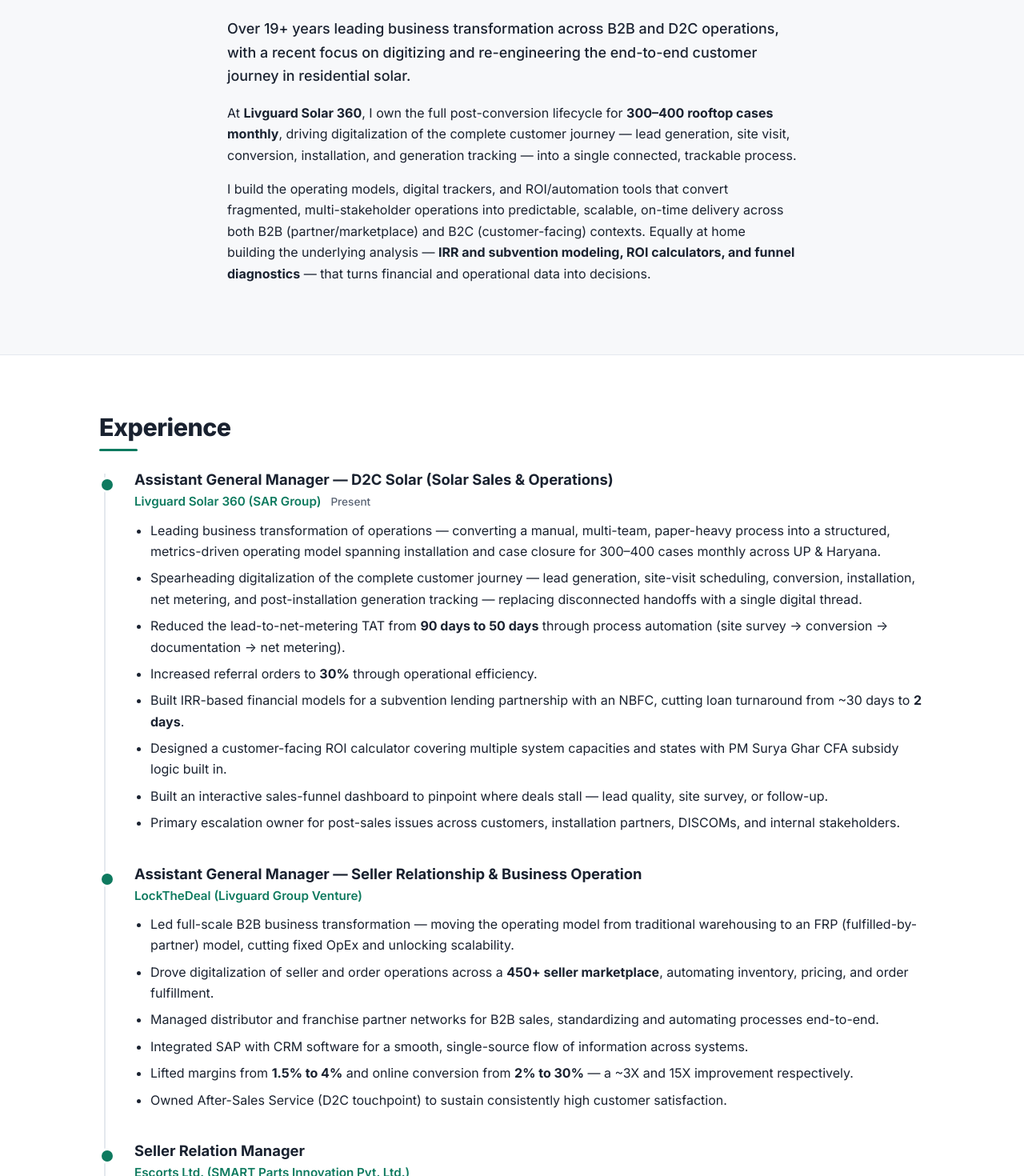
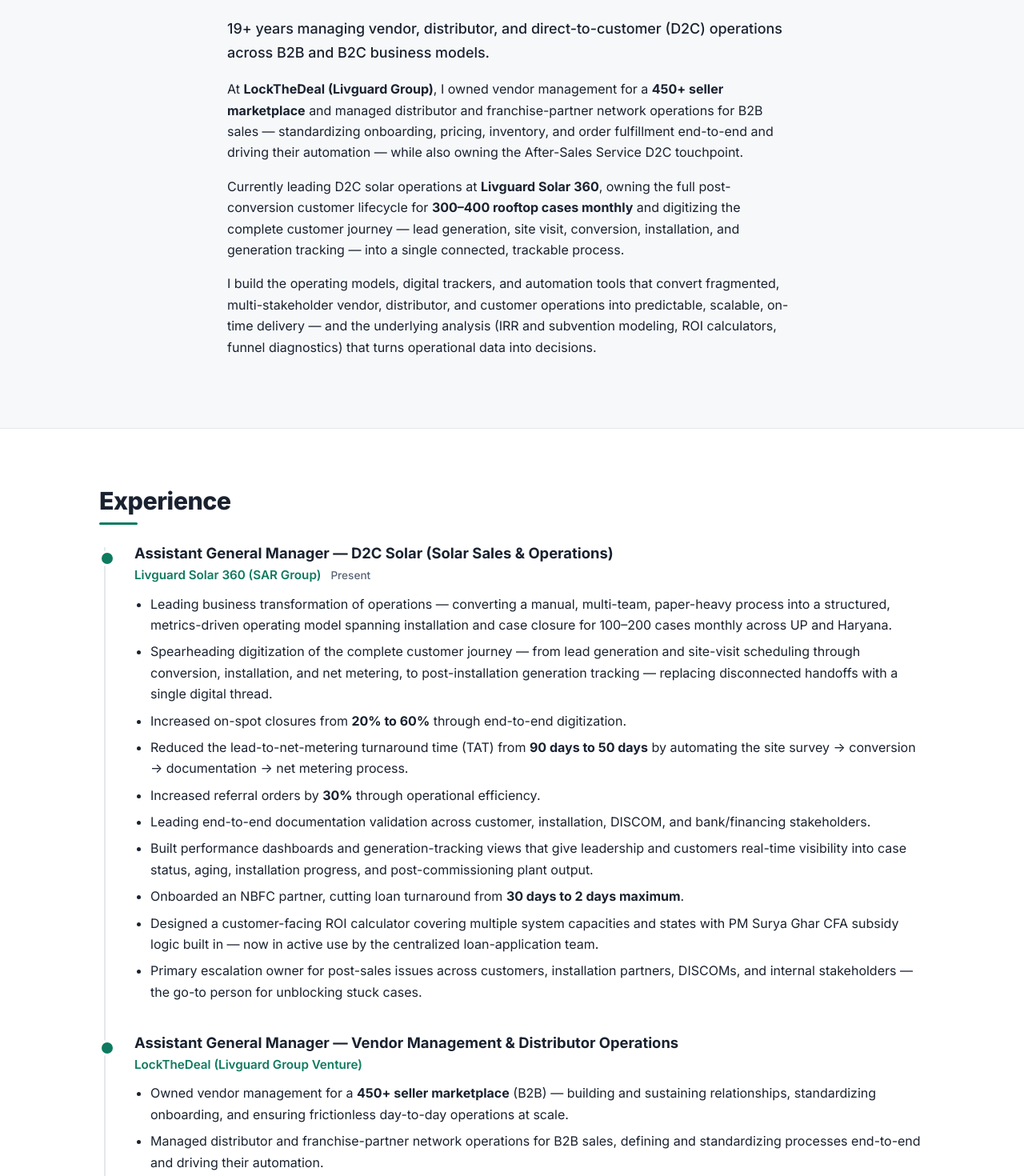
Before and after one commit to shefalimakkar/shefalimakkar.github.io, a plain HTML site: page index.html in a window 1280 px wide. Shown: the part 622-2092 px from the top of the page at 80% size. Drawn offline with Linux system fonts and the light colour scheme.

Commit message:
Refine portfolio: professional copy edit

```diff
--- a/index.html
+++ b/index.html
@@ -3,8 +3,8 @@
 <head>
   <meta charset="UTF-8" />
   <meta name="viewport" content="width=device-width, initial-scale=1.0" />
-  <title>Shefali Makkar — Business Transformation Leader</title>
-  <meta name="description" content="Shefali Makkar — Business Transformation Leader. Financial & ROI modeling, solar & renewable energy, process re-engineering, CRM & automation." />
+  <title>Shefali Makkar — Vendor & Distributor Operations Leader</title>
+  <meta name="description" content="Shefali Makkar — Vendor Management, Distributor Operations, D2C Business Operations, Business Transformation, CRM & Automation." />
   <link rel="preconnect" href="https://fonts.googleapis.com" />
   <link rel="preconnect" href="https://fonts.gstatic.com" crossorigin />
   <link href="https://fonts.googleapis.com/css2?family=Inter:wght@400;500;600;700;800&family=Merriweather:wght@400;700&display=swap" rel="stylesheet" />
@@ -28,9 +28,9 @@
   <main>
     <section id="top" class="hero">
       <div class="container">
-        <p class="hero-eyebrow">Residential Solar · B2B & D2C · 19+ Years</p>
+        <p class="hero-eyebrow">Vendor &amp; Distributor Operations · D2C · 19+ Years</p>
         <h1>Shefali Makkar</h1>
-        <p class="hero-subtitle">Business Transformation Leader · Financial & ROI Modeling · Solar & Renewable Energy · Process Re-engineering · CRM & Automation</p>
+        <p class="hero-subtitle">Vendor Management · Distributor Operations · D2C Business Operations · Business Transformation · CRM &amp; Automation</p>
         <div class="hero-actions">
           <a class="btn btn-primary" href="#contact">Get in touch</a>
           <a class="btn btn-ghost" href="#experience">View experience</a>
@@ -41,9 +41,10 @@
     <section id="about" class="section">
       <div class="container narrow">
         <h2 class="section-title">Summary</h2>
-        <p class="lead">Over 19+ years leading business transformation across B2B and D2C operations, with a recent focus on digitizing and re-engineering the end-to-end customer journey in residential solar.</p>
-        <p>At <strong>Livguard Solar 360</strong>, I own the full post-conversion lifecycle for <strong>300–400 rooftop cases monthly</strong>, driving digitalization of the complete customer journey — lead generation, site visit, conversion, installation, and generation tracking — into a single connected, trackable process.</p>
-        <p>I build the operating models, digital trackers, and ROI/automation tools that convert fragmented, multi-stakeholder operations into predictable, scalable, on-time delivery across both B2B (partner/marketplace) and B2C (customer-facing) contexts. Equally at home building the underlying analysis — <strong>IRR and subvention modeling, ROI calculators, and funnel diagnostics</strong> — that turns financial and operational data into decisions.</p>
+        <p class="lead">19+ years managing vendor, distributor, and direct-to-customer (D2C) operations across B2B and B2C business models.</p>
+        <p>At <strong>LockTheDeal (Livguard Group)</strong>, I owned vendor management for a <strong>450+ seller marketplace</strong> and managed distributor and franchise-partner network operations for B2B sales — standardizing onboarding, pricing, inventory, and order fulfillment end-to-end and driving their automation — while also owning the After-Sales Service D2C touchpoint.</p>
+        <p>Currently leading D2C solar operations at <strong>Livguard Solar 360</strong>, owning the full post-conversion customer lifecycle for <strong>300–400 rooftop cases monthly</strong> and digitizing the complete customer journey — lead generation, site visit, conversion, installation, and generation tracking — into a single connected, trackable process.</p>
+        <p>I build the operating models, digital trackers, and automation tools that convert fragmented, multi-stakeholder vendor, distributor, and customer operations into predictable, scalable, on-time delivery — and the underlying analysis (IRR and subvention modeling, ROI calculators, funnel diagnostics) that turns operational data into decisions.</p>
       </div>
     </section>
 
@@ -55,38 +56,42 @@
 
           <article class="job">
             <div class="job-head">
-              <h3>Assistant General Manager — D2C Solar (Solar Sales & Operations)</h3>
+              <h3>Assistant General Manager — D2C Solar (Solar Sales &amp; Operations)</h3>
               <div class="job-meta">
                 <span class="company">Livguard Solar 360 (SAR Group)</span>
                 <span class="period">Present</span>
               </div>
             </div>
             <ul class="job-points">
-              <li>Leading business transformation of operations — converting a manual, multi-team, paper-heavy process into a structured, metrics-driven operating model spanning installation and case closure for 300–400 cases monthly across UP & Haryana.</li>
-              <li>Spearheading digitalization of the complete customer journey — lead generation, site-visit scheduling, conversion, installation, net metering, and post-installation generation tracking — replacing disconnected handoffs with a single digital thread.</li>
-              <li>Reduced the lead-to-net-metering TAT from <strong>90 days to 50 days</strong> through process automation (site survey → conversion → documentation → net metering).</li>
-              <li>Increased referral orders to <strong>30%</strong> through operational efficiency.</li>
-              <li>Built IRR-based financial models for a subvention lending partnership with an NBFC, cutting loan turnaround from ~30 days to <strong>2 days</strong>.</li>
-              <li>Designed a customer-facing ROI calculator covering multiple system capacities and states with PM Surya Ghar CFA subsidy logic built in.</li>
-              <li>Built an interactive sales-funnel dashboard to pinpoint where deals stall — lead quality, site survey, or follow-up.</li>
-              <li>Primary escalation owner for post-sales issues across customers, installation partners, DISCOMs, and internal stakeholders.</li>
+              <li>Leading business transformation of operations — converting a manual, multi-team, paper-heavy process into a structured, metrics-driven operating model spanning installation and case closure for 100–200 cases monthly across UP and Haryana.</li>
+              <li>Spearheading digitization of the complete customer journey — from lead generation and site-visit scheduling through conversion, installation, and net metering, to post-installation generation tracking — replacing disconnected handoffs with a single digital thread.</li>
+              <li>Increased on-spot closures from <strong>20% to 60%</strong> through end-to-end digitization.</li>
+              <li>Reduced the lead-to-net-metering turnaround time (TAT) from <strong>90 days to 50 days</strong> by automating the site survey → conversion → documentation → net metering process.</li>
+              <li>Increased referral orders by <strong>30%</strong> through operational efficiency.</li>
+              <li>Leading end-to-end documentation validation across customer, installation, DISCOM, and bank/financing stakeholders.</li>
+              <li>Built performance dashboards and generation-tracking views that give leadership and customers real-time visibility into case status, aging, installation progress, and post-commissioning plant output.</li>
+              <li>Onboarded an NBFC partner, cutting loan turnaround from <strong>30 days to 2 days maximum</strong>.</li>
+              <li>Designed a customer-facing ROI calculator covering multiple system capacities and states with PM Surya Ghar CFA subsidy logic built in — now in active use by the centralized loan-application team.</li>
+              <li>Primary escalation owner for post-sales issues across customers, installation partners, DISCOMs, and internal stakeholders — the go-to person for unblocking stuck cases.</li>
             </ul>
           </article>
 
           <article class="job">
             <div class="job-head">
-              <h3>Assistant General Manager — Seller Relationship & Business Operation</h3>
+              <h3>Assistant General Manager — Vendor Management &amp; Distributor Operations</h3>
               <div class="job-meta">
                 <span class="company">LockTheDeal (Livguard Group Venture)</span>
               </div>
             </div>
             <ul class="job-points">
-              <li>Led full-scale B2B business transformation — moving the operating model from traditional warehousing to an FRP (fulfilled-by-partner) model, cutting fixed OpEx and unlocking scalability.</li>
-              <li>Drove digitalization of seller and order operations across a <strong>450+ seller marketplace</strong>, automating inventory, pricing, and order fulfillment.</li>
-              <li>Managed distributor and franchise partner networks for B2B sales, standardizing and automating processes end-to-end.</li>
-              <li>Integrated SAP with CRM software for a smooth, single-source flow of information across systems.</li>
-              <li>Lifted margins from <strong>1.5% to 4%</strong> and online conversion from <strong>2% to 30%</strong> — a ~3X and 15X improvement respectively.</li>
-              <li>Owned After-Sales Service (D2C touchpoint) to sustain consistently high customer satisfaction.</li>
+              <li>Owned vendor management for a <strong>450+ seller marketplace</strong> (B2B) — building and sustaining relationships, standardizing onboarding, and ensuring frictionless day-to-day operations at scale.</li>
+              <li>Managed distributor and franchise-partner network operations for B2B sales, defining and standardizing processes end-to-end and driving their automation.</li>
+              <li>Owned After-Sales Service (the direct-to-customer D2C touchpoint), sustaining consistently high customer satisfaction.</li>
+              <li>Led full-scale B2B business transformation, moving the operating model from traditional warehousing to a fulfilled-by-partner (FRP) model — cutting fixed OpEx and unlocking scalability.</li>
+              <li>Drove digitization of vendor, seller, and order operations — automating inventory management, pricing, and order fulfillment — improving accuracy and turnaround across a 450+ seller marketplace.</li>
+              <li>Partnered closely with finance teams on vendor payouts and sales margins, keeping vendor and distributor operations financially stable and aligned to profitability goals.</li>
+              <li>Drove a step-change in profitability through supplier and vendor negotiation and pricing strategy, lifting margins from <strong>1.5% to 4%</strong> and online conversion from <strong>2% to 30%</strong> — nearly 3X and 15X improvements respectively.</li>
+              <li>Integrated SAP with CRM software to enable a smooth, single-source flow of information across vendor, distributor, and customer operations.</li>
             </ul>
           </article>
 
@@ -161,17 +166,18 @@
       <div class="container">
         <h2 class="section-title">Core Strengths</h2>
         <ul class="strengths">
+          <li>Vendor Management &amp; Marketplace Seller Operations (450+ Partners)</li>
+          <li>Distributor &amp; Franchise Partner Network Management (B2B)</li>
+          <li>Direct-to-Customer (D2C) Operations &amp; After-Sales Service</li>
           <li>Business Transformation</li>
           <li>Digital Customer Journey — Lead → Site Visit → Conversion → Installation → Net Metering → Generation Tracking</li>
-          <li>DISCOM Liaisoning & Multi-State Compliance</li>
-          <li>Bank / Financing Collaboration & ROI Modeling</li>
+          <li>DISCOM Liaisoning &amp; Multi-State Compliance</li>
+          <li>Bank / Financing Collaboration &amp; ROI Modeling</li>
           <li>Financial Modeling — IRR Analysis, Subvention Structuring, Yield Optimization</li>
-          <li>Process Automation & Dashboarding</li>
-          <li>Partner / Vendor & Marketplace Seller Management</li>
-          <li>Distributor & Franchise Partner Management (B2B)</li>
+          <li>Process Automation &amp; Dashboarding</li>
           <li>SAP–CRM Systems Integration</li>
-          <li>Team Leadership & Manpower Planning</li>
-          <li>P&amp;L-Adjacent Reporting & Stakeholder Communication</li>
+          <li>Team Leadership &amp; Manpower Planning</li>
+          <li>P&amp;L-Adjacent Reporting &amp; Stakeholder Communication</li>
         </ul>
       </div>
     </section>
```
